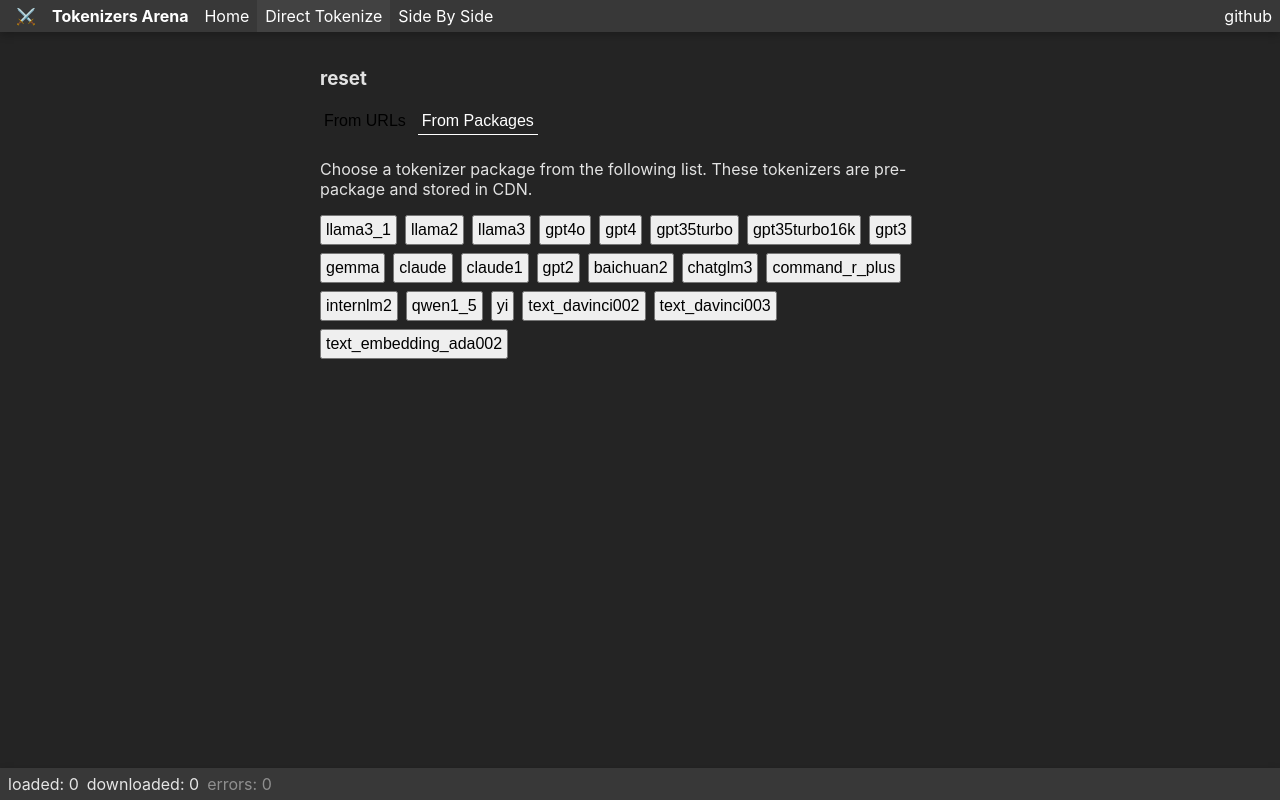
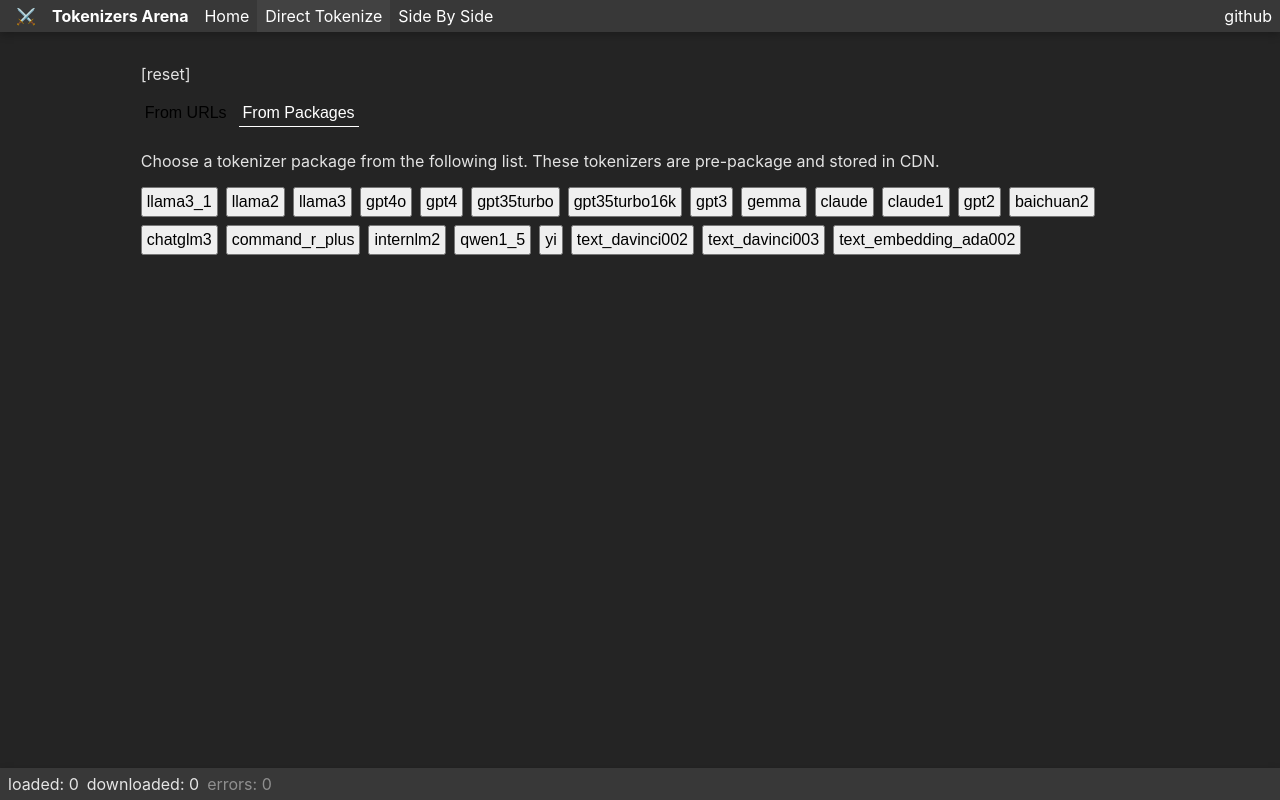
Before and after one commit to lenML/tokenizers-arena, a React (Vite) app: page /#/direct in a window 1280 px wide. Built offline with nearby package versions, Linux system fonts and the light colour scheme.

Commit message:
fix: css

```diff
--- a/src/components/DirectTokenize.tsx
+++ b/src/components/DirectTokenize.tsx
@@ -9,11 +9,12 @@
   display: flex;
   flex-direction: column;
 
-  height: 100%;
-  max-width: 640px;
+  height: max-content;
+  min-height: 100%;
+  width: 80%;
   min-width: 640px;
 
-  > h3 {
+  > p {
     span {
       user-select: none;
       cursor: pointer;
@@ -89,7 +90,7 @@
 
   return (
     <DirectTokenizeContainer>
-      <h3>
+      <p>
         <span
           onClick={() => {
             setId(Date.now());
@@ -98,9 +99,9 @@
             deleteQueryParam("config");
           }}
         >
-          reset
+          [reset]
         </span>
-      </h3>
+      </p>
       <DirectTokenInner
         key={id}
         onConfigChanged={onConfigChanged}
--- a/src/components/SideBySide.tsx
+++ b/src/components/SideBySide.tsx
@@ -8,7 +8,8 @@
   display: flex;
   flex-direction: row;
 
-  height: 100%;
+  height: max-content;
+  min-height: 100%;
   width: 80%;
   min-width: 640px;
 
@@ -100,7 +101,7 @@
               deleteQueryParam("left");
             }}
           >
-            reset
+            [reset]
           </small>{" "}
         </h3>
         <DirectTokenInner
@@ -126,7 +127,7 @@
               deleteQueryParam("right");
             }}
           >
-            reset
+            [reset]
           </small>
         </h3>
         <DirectTokenInner
```
